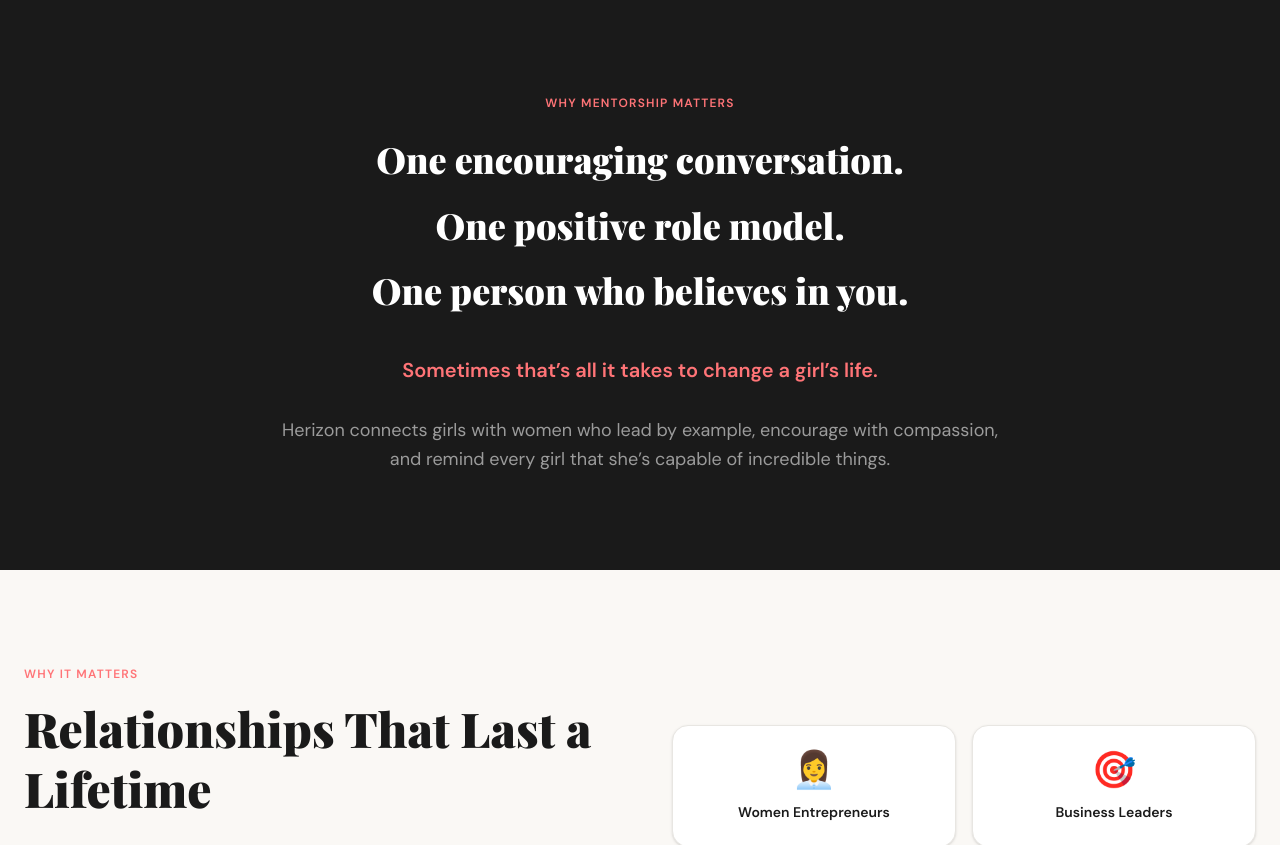
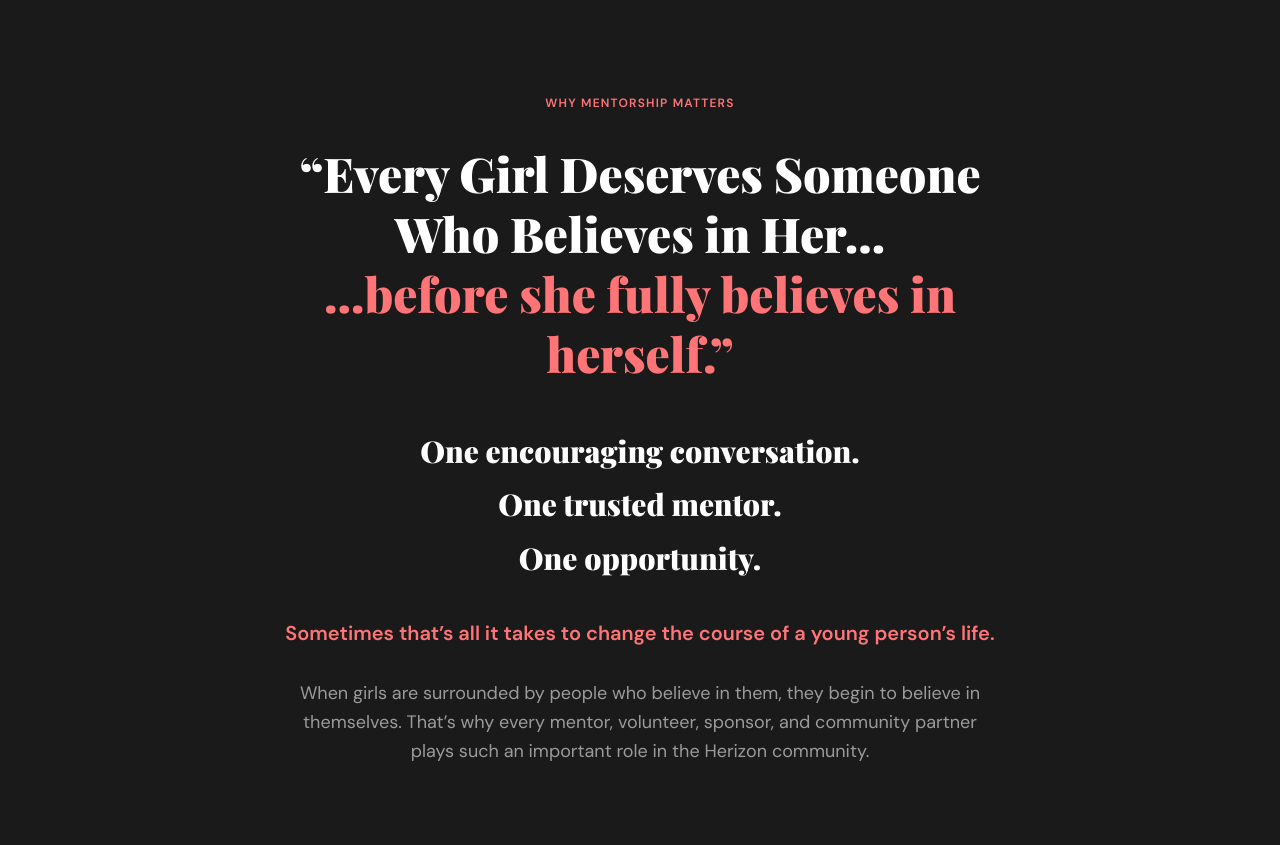
Before and after one commit to flourishprosper/herizonsociety-website, a Next.js app: page /mentorship in a window 1280 px wide. Shown: the part 1760-2605 px from the top of the page. Built offline with nearby package versions, Linux system fonts and the light colour scheme; a web font is replaced by a local one.

Commit message:
mentorship: update Why Mentorship Matters with quote and new copy

```diff
--- a/src/app/mentorship/page.tsx
+++ b/src/app/mentorship/page.tsx
@@ -93,27 +93,33 @@ export default function MentorshipPage() {
       {/* Why Mentorship Matters */}
       <section className="bg-[#1A1A1A] py-24">
         <div className="max-w-3xl mx-auto px-6 text-center">
-          <p className="text-[#FF7477] text-xs font-semibold uppercase tracking-widest mb-6">
+          <p className="text-[#FF7477] text-xs font-semibold uppercase tracking-widest mb-8">
             Why Mentorship Matters
           </p>
-          <div className="space-y-4 mb-10">
-            <p className="font-serif text-3xl sm:text-4xl font-black text-white leading-snug">
+          <blockquote className="font-serif text-3xl sm:text-4xl lg:text-5xl font-black text-white leading-tight mb-12">
+            &ldquo;Every Girl Deserves Someone Who Believes in Her&hellip;
+            <br />
+            <span className="text-[#FF7477]">&hellip;before she fully believes in herself.&rdquo;</span>
+          </blockquote>
+          <div className="space-y-3 mb-10">
+            <p className="font-serif text-2xl sm:text-3xl font-black text-white leading-snug">
               One encouraging conversation.
             </p>
-            <p className="font-serif text-3xl sm:text-4xl font-black text-white leading-snug">
-              One positive role model.
+            <p className="font-serif text-2xl sm:text-3xl font-black text-white leading-snug">
+              One trusted mentor.
             </p>
-            <p className="font-serif text-3xl sm:text-4xl font-black text-white leading-snug">
-              One person who believes in you.
+            <p className="font-serif text-2xl sm:text-3xl font-black text-white leading-snug">
+              One opportunity.
             </p>
           </div>
           <p className="text-[#FF7477] text-xl font-semibold mb-8">
-            Sometimes that&rsquo;s all it takes to change a girl&rsquo;s life.
+            Sometimes that&rsquo;s all it takes to change the course of a young person&rsquo;s life.
           </p>
           <p className="text-[#9B9B9B] text-lg leading-relaxed">
-            Herizon connects girls with women who lead by example, encourage
-            with compassion, and remind every girl that she&rsquo;s capable of
-            incredible things.
+            When girls are surrounded by people who believe in them, they begin
+            to believe in themselves. That&rsquo;s why every mentor, volunteer,
+            sponsor, and community partner plays such an important role in the
+            Herizon community.
           </p>
         </div>
       </section>
```
